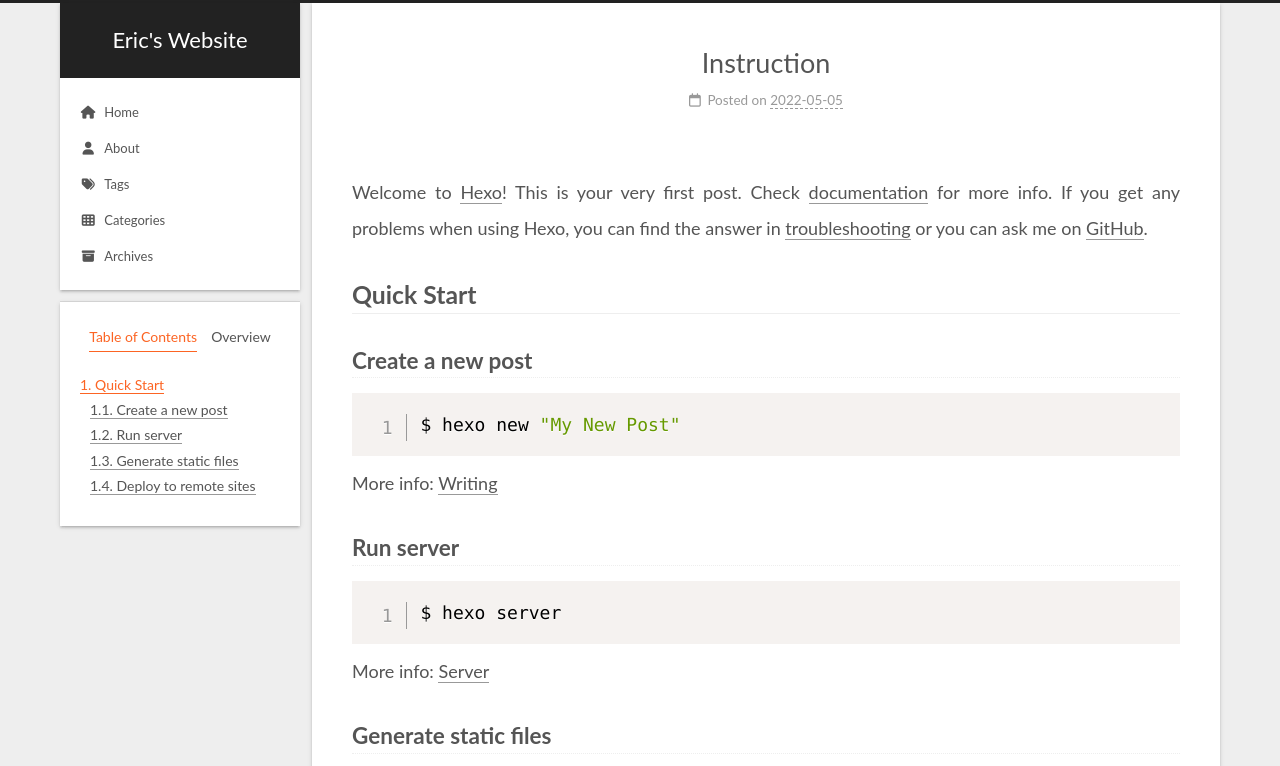
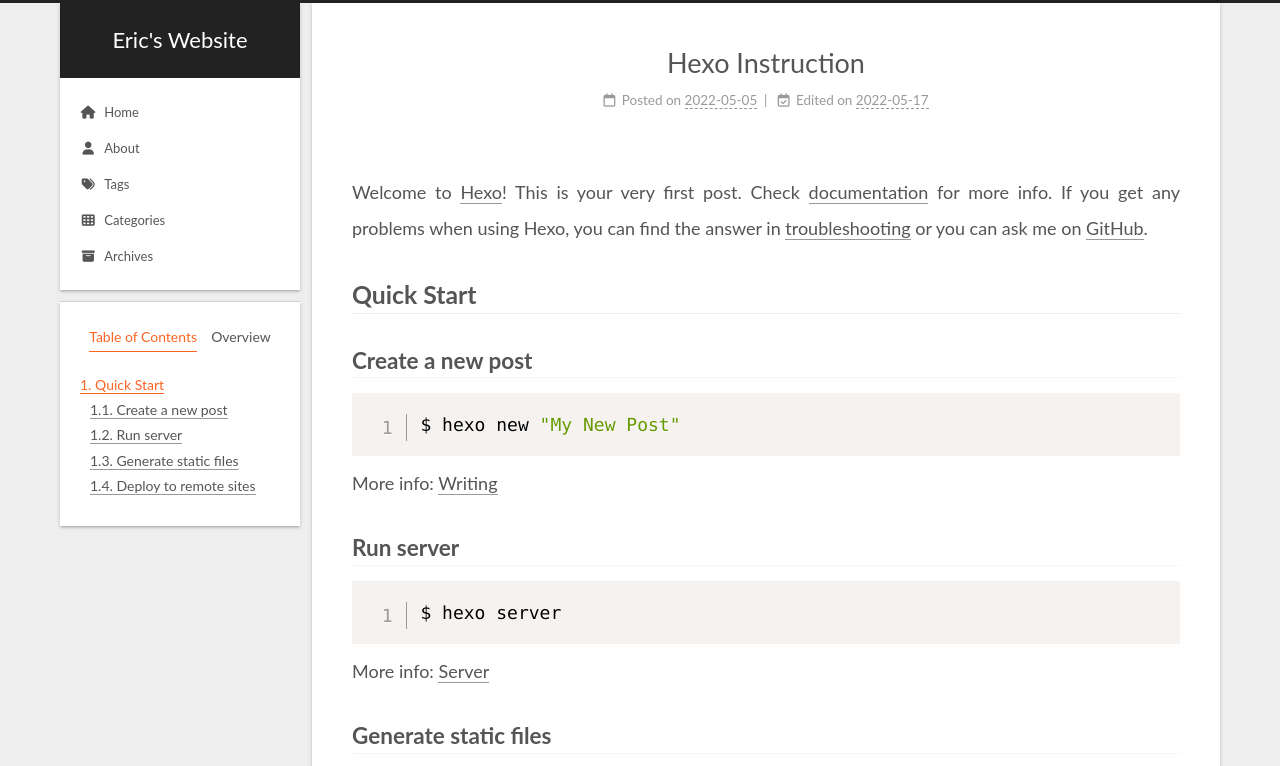
Before and after one commit to YuEricOUO/YuEricOUO.github.io, a plain HTML site: page 2022/05/05/Instruction/index.html in a window 1280 px wide. Shown: the top 766 px of the page. Drawn offline with nearby package versions, Linux system fonts and the light colour scheme.

Commit message:
Site updated: 2022-05-17 15:37:54

```diff
--- a/2022/05/05/Instruction/index.html
+++ b/2022/05/05/Instruction/index.html
@@ -22,13 +22,13 @@
 
     <meta name="description" content="Welcome to Hexo! This is your very first post. Check documentation for more info. If you get any problems when using Hexo, you can find the answer in troubleshooting or you can ask me on GitHub. Quick">
 <meta property="og:type" content="article">
-<meta property="og:title" content="Instruction">
+<meta property="og:title" content="Hexo Instruction">
 <meta property="og:url" content="https://yuericouo.github.io/2022/05/05/Instruction/index.html">
 <meta property="og:site_name" content="Eric&#39;s Website">
 <meta property="og:description" content="Welcome to Hexo! This is your very first post. Check documentation for more info. If you get any problems when using Hexo, you can find the answer in troubleshooting or you can ask me on GitHub. Quick">
 <meta property="og:locale" content="en_US">
 <meta property="article:published_time" content="2022-05-05T10:27:49.126Z">
-<meta property="article:modified_time" content="2022-05-05T10:28:58.050Z">
+<meta property="article:modified_time" content="2022-05-17T07:36:52.385Z">
 <meta property="article:author" content="Eric">
 <meta name="twitter:card" content="summary">
 
@@ -37,10 +37,10 @@
 
 
 
-<script class="next-config" data-name="page" type="application/json">{"sidebar":"","isHome":false,"isPost":true,"lang":"en","comments":true,"permalink":"https://yuericouo.github.io/2022/05/05/Instruction/","path":"2022/05/05/Instruction/","title":"Instruction"}</script>
+<script class="next-config" data-name="page" type="application/json">{"sidebar":"","isHome":false,"isPost":true,"lang":"en","comments":true,"permalink":"https://yuericouo.github.io/2022/05/05/Instruction/","path":"2022/05/05/Instruction/","title":"Hexo Instruction"}</script>
 
 <script class="next-config" data-name="calendar" type="application/json">""</script>
-<title>Instruction | Eric's Website</title>
+<title>Hexo Instruction | Eric's Website</title>
 
 
 
@@ -181,12 +181,12 @@
     </span>
 
     <span hidden itemprop="post" itemscope itemtype="http://schema.org/CreativeWork">
-      <meta itemprop="name" content="Instruction | Eric's Website">
+      <meta itemprop="name" content="Hexo Instruction | Eric's Website">
       <meta itemprop="description" content="">
     </span>
       <header class="post-header">
         <h1 class="post-title" itemprop="name headline">
-          Instruction
+          Hexo Instruction
         </h1>
 
         <div class="post-meta-container">
@@ -197,8 +197,14 @@
       </span>
       <span class="post-meta-item-text">Posted on</span>
 
-
-      <time title="Created: 2022-05-05 18:27:49 / Modified: 18:28:58" itemprop="dateCreated datePublished" datetime="2022-05-05T18:27:49+08:00">2022-05-05</time>
+      <time title="Created: 2022-05-05 18:27:49" itemprop="dateCreated datePublished" datetime="2022-05-05T18:27:49+08:00">2022-05-05</time>
+    </span>
+    <span class="post-meta-item">
+      <span class="post-meta-item-icon">
+        <i class="far fa-calendar-check"></i>
+      </span>
+      <span class="post-meta-item-text">Edited on</span>
+      <time title="Modified: 2022-05-17 15:36:52" itemprop="dateModified" datetime="2022-05-17T15:36:52+08:00">2022-05-17</time>
     </span>
 
 
```
Also changed, not shown: about/index.html (+5 -2 lines), archives/2022/05/index.html (+1 -1 lines), archives/2022/index.html (+1 -1 lines), archives/index.html (+1 -1 lines), index.html (+9 -3 lines).
